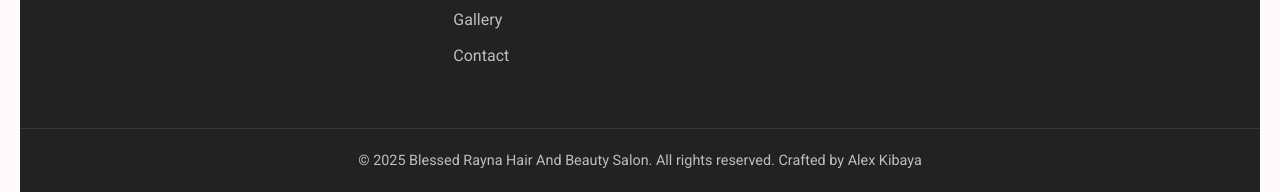
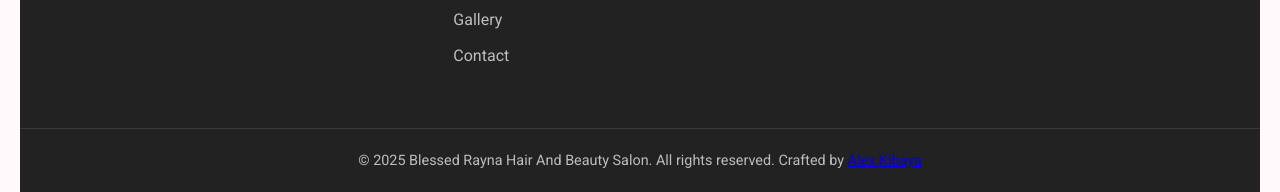
Before and after one commit to kibayakhalifa/blessedraynasalon, a plain HTML site: page index.html in a window 1280 px wide. Shown: the part 8115-8307 px from the top of the page. Drawn offline with nearby package versions, Linux system fonts and the light colour scheme.

Commit message:
Update index.html

```diff
--- a/index.html
+++ b/index.html
@@ -522,7 +522,7 @@
                 </div>
             </div>
             <div class="footer-bottom">
-                <p>&copy; 2025 Blessed Rayna Hair And Beauty Salon. All rights reserved. Crafted by Alex Kibaya
+                <p>&copy; 2025 Blessed Rayna Hair And Beauty Salon. All rights reserved. Crafted by <a href=" https://alexmwangikibaya.netlify.app" class="btn-alex">Alex Kibaya</a>
 
             </div>
         </footer>
```
